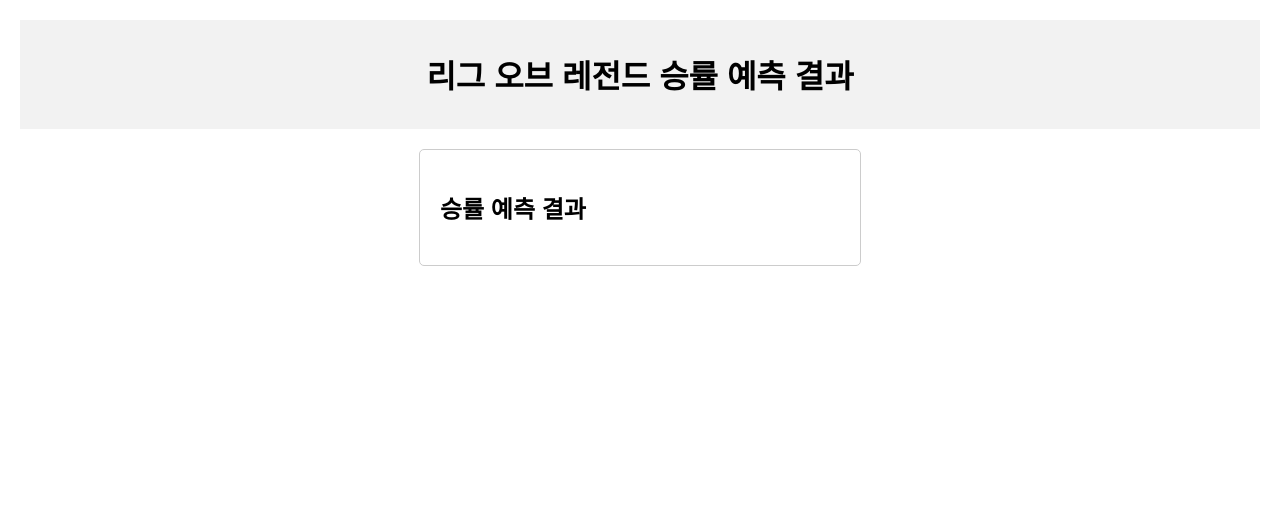
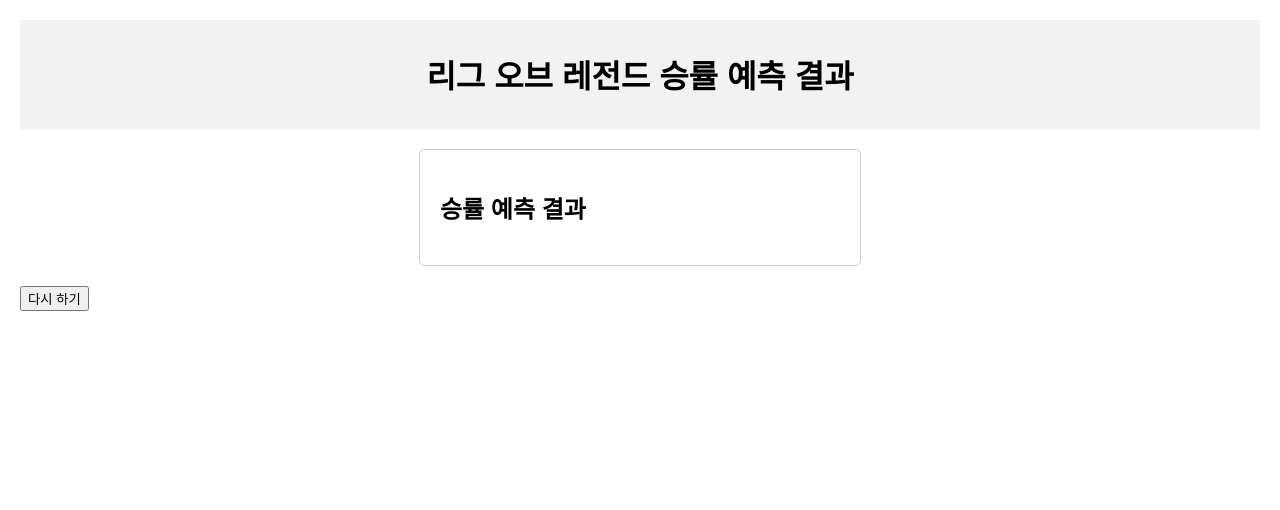
Before and after one commit to sorrychoe/lol-victory-predict, a Flask app: template templates/result.html in a window 1280 px wide. Shown: the top 510 px of the page. Run offline with Flask 3, Linux system fonts and the light colour scheme; the template is opened without the code that fills it, so the values that code supplies are empty.

Commit message:
add return button

```diff
--- a/templates/result.html
+++ b/templates/result.html
@@ -42,6 +42,7 @@
         <h2>승률 예측 결과</h2>
         <p id="result-text">{{ predict }}</p>
     </div>
+    <button type="button" class="navyBtn" onClick="location.href='/'">다시 하기</button>
 
     <footer>
         <p>&copy; 2023 리그 오브 레전드 승률 예측</p>
```
